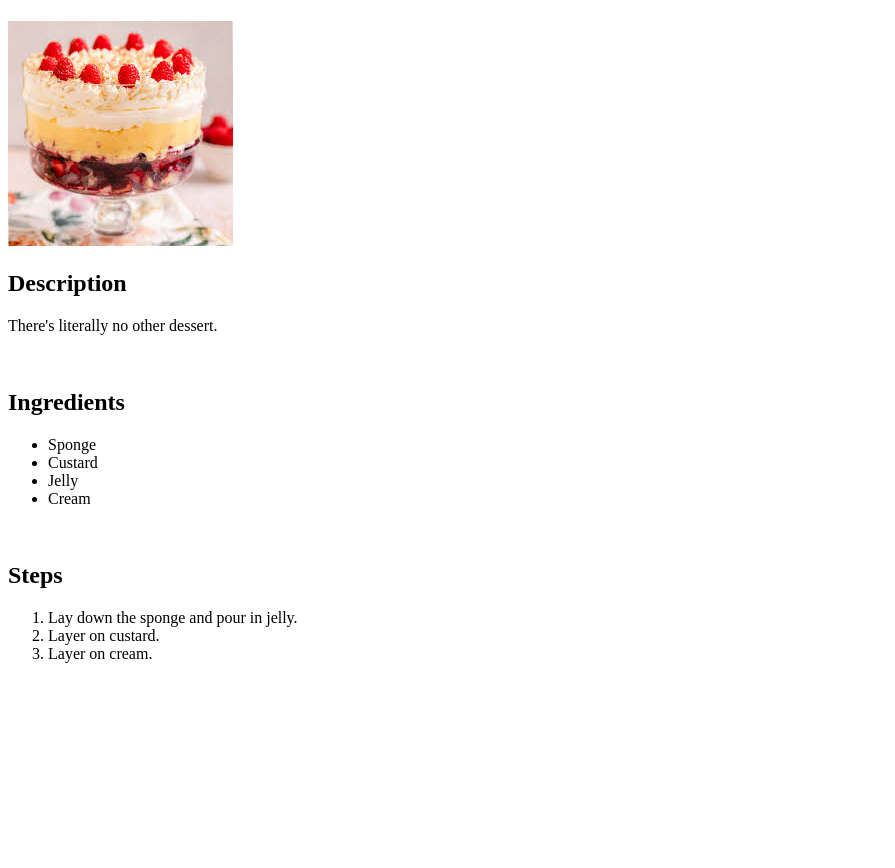
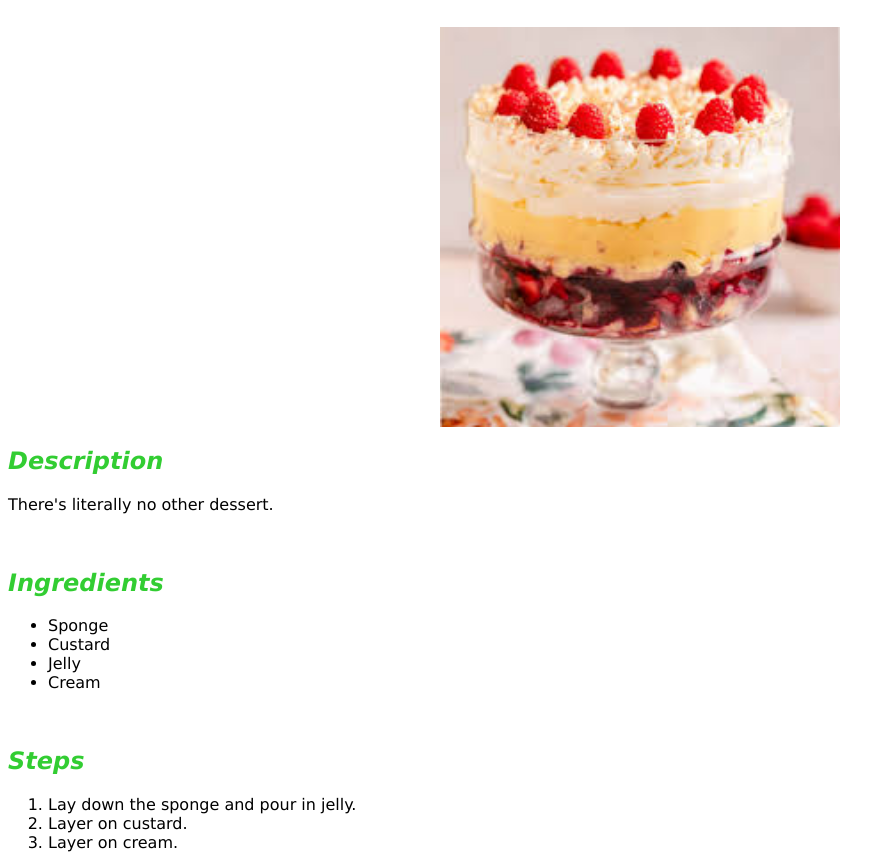
Before and after one commit to BobMFinlay/odin-recipes, a plain HTML site: page recipes/trifle.html in a window 1280 px wide. Shown: the whole page, without its empty margins (0-895 px from the left). Before the commit the page ends 800 px from the top, so only its background shows below. Drawn offline with Linux system fonts and the light colour scheme.

Commit message:
CSS implementation
Added style sheets for main page and recipe pages.

```diff
--- /dev/null
+++ b/recipes/style.css
@@ -0,0 +1,23 @@
+* {
+    font-family: Verdana, Geneva, Tahoma, sans-serif;
+}
+
+h1 {
+    font-size: 40px;
+    font-weight: bold;
+    text-align: center;
+}
+
+.recipeimage {
+    width: 400px;
+    height: auto;
+    display: block;
+    margin-left: auto;
+    margin-right: auto;
+}
+
+h2 {
+    font-size: 24px;
+    font-style: italic;
+    color: limegreen;
+}
--- a/recipes/trifle.html
+++ b/recipes/trifle.html
@@ -3,10 +3,11 @@
     <head>
         <meta charset="utf-8">
         <title>Trifle</title>
+        <link rel="stylesheet" href="style.css">
     </head>
     <body>
         <h1></h1>
-        <img src="./trifle.jpeg" alt="">
+        <img src="./trifle.jpeg" alt="mmmmm" width="400" class="recipeimage">
         <h2>Description</h2>
         <p>There's literally no other dessert.</p>
         <br>
--- /dev/null
+++ b/style.css
@@ -0,0 +1,13 @@
+* {
+    font-family: Verdana, Geneva, Tahoma, sans-serif;
+}
+
+h1 {
+    font-size: 40px;
+    font-weight: bold;
+    text-align: center;
+}
+
+ul {
+    font-size: 24px;
+}
```
Also changed, not shown: index.html (+1 -0 lines), recipes/beansontoast.html (+2 -1 lines), recipes/cottagepie.html (+2 -1 lines).
